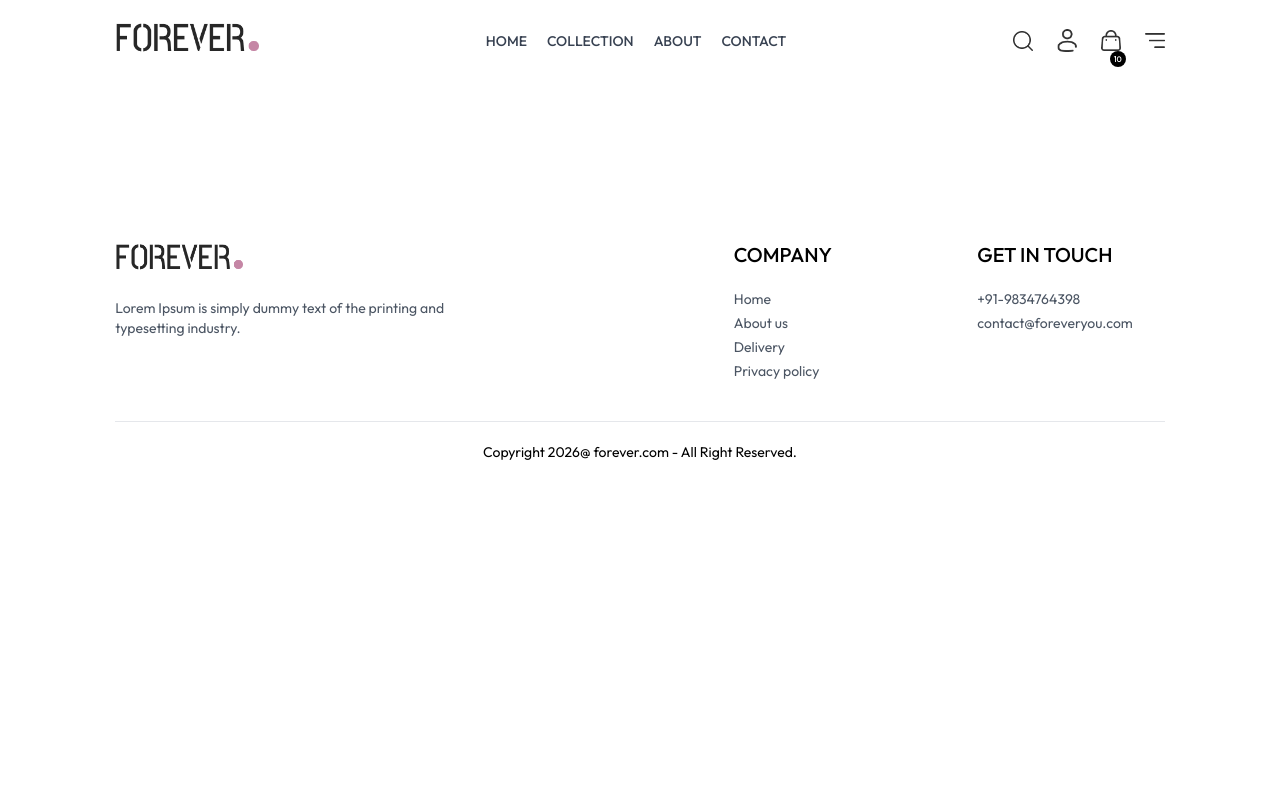
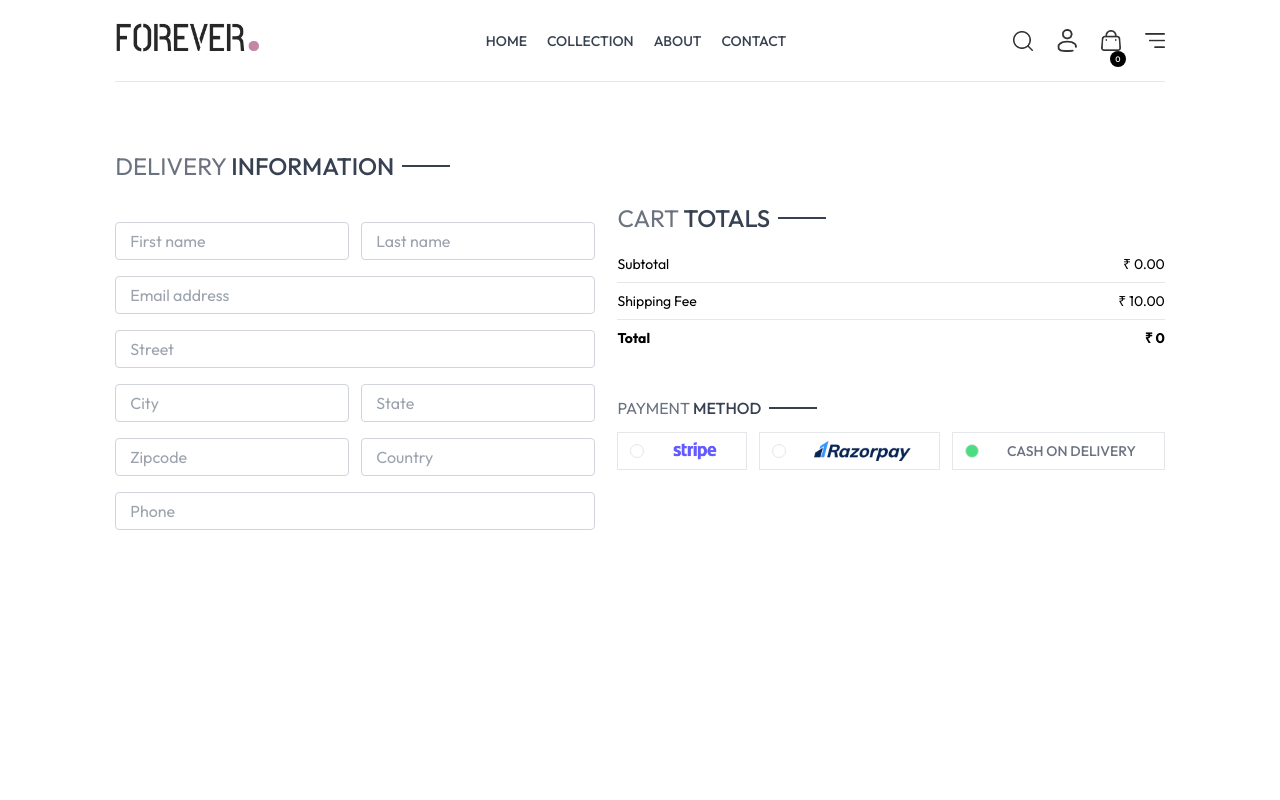
Before and after one commit to ankitapanda832-wq/FOREVER_FASHION, a React (Vite) app in the folder frontend/: page /place-order in a window 1280 px wide. Shown: the top 800 px of the page. Built offline with nearby package versions, Linux system fonts and the light colour scheme.

Commit message:
implemented placeorder part

```diff
--- a/frontend/src/App.jsx
+++ b/frontend/src/App.jsx
@@ -12,10 +12,13 @@
 import Navbar from './components/Navbar'
 import Footer from './components/Footer'
 import SearchBar from './components/SearchBar'
+import { ToastContainer, toast } from 'react-toastify';
+import 'react-toastify/dist/ReactToastify.css';
 
 const App = () => {
   return (
     <div className='px-4 sm:px-[5vw] md:px-[7vw] lg:px-[9vw]'>
+      <ToastContainer />
     <Navbar />
     <SearchBar />
 
--- /dev/null
+++ b/frontend/src/components/CartTotal.jsx
@@ -0,0 +1,38 @@
+import React, { useContext } from 'react'
+import { ShopContext } from '../context/ShopContext'
+import Title from './Title';
+
+const CartTotal = () => {
+
+  const {currency,delivery_fee,getCartAmount} = useContext(ShopContext);
+
+  return (
+    <div className='w-full'>
+        <div className='text-2xl'>
+            <Title text1={'CART'} text2={'TOTALS'} />
+        </div>
+        <div className='flex flex-col gap-2 mt-2 text-sm'>
+            <div className='flex justify-between'>
+                <p>Subtotal</p>
+                <p>{currency} {getCartAmount()}.00</p>
+
+            </div>
+            <hr />
+            <div className='flex justify-between'>
+                <p>Shipping Fee</p>
+                <p>{currency} {delivery_fee}.00</p>
+
+            </div>
+            <hr />
+            <div className='flex justify-between'>
+               <b>Total</b>
+               <b>{currency} {getCartAmount() === 0 ? 0 : getCartAmount() + delivery_fee}</b>
+            </div>
+
+        </div>
+
+    </div>
+  )
+}
+
+export default CartTotal
--- a/frontend/src/components/Navbar.jsx
+++ b/frontend/src/components/Navbar.jsx
@@ -6,7 +6,7 @@
 const Navbar = () => {
     const[visible,setVisible] = useState(false);
 
-    const {setShowSearch} = useContext(ShopContext);
+    const {setShowSearch , getCartCount} = useContext(ShopContext);
 
   return (
     <div className='flex items-center justify-between py-5 font-medium'>
@@ -49,7 +49,7 @@
             </div>
             <Link to='/cart' className='relative'>
             <img src={assets.cart_icon} className='w-5 min-w-5' alt="" />
-            <p className='absolute right-[-5px] bottom-[-5] w-4 text-center leading-4 bg-black text-white aspect-square rounded-full text-[8px]'>10</p>
+            <p className='absolute right-[-5px] bottom-[-5] w-4 text-center leading-4 bg-black text-white aspect-square rounded-full text-[8px]'>{getCartCount()}</p>
 
             </Link>
             <img onClick={()=>setVisible(true)} src={assets.menu_icon} className='w-5 cursor pointer' alt="" />
--- a/frontend/src/context/ShopContext.jsx
+++ b/frontend/src/context/ShopContext.jsx
@@ -1,5 +1,7 @@
 import { createContext, useEffect, useState } from "react";
 import { products } from "../assets/assets";
+import { toast } from "react-toastify";
+import { useNavigate } from "react-router-dom";
 
 
 export const ShopContext = createContext();
@@ -11,8 +13,15 @@
 const [search,setSearch] = useState('');
 const [showSearch,setShowSearch] = useState(false);
 const [cartItems,setCartItems] = useState({});
+const navigate = useNavigate();
 
 const addToCart = async (itemId,size) => {
+
+    if(!size){
+        toast.error('Select Product Size');
+        return;
+
+    }
 
     let cartData = structuredClone(cartItems);
 
@@ -35,16 +44,57 @@
 
 }
 
-useEffect(()=>{
-   console.log(cartItems);
+const getCartCount = () => {
+    let totalCount = 0;
+    for(const items in cartItems){
+        for(const item in cartItems[items]){
+            try {
+                if (cartItems[items][item] > 0) {
+                    totalCount += cartItems[items][item];
 
-},[cartItems])
+                }
+            } catch (error) {
 
+            }
+        }
+    }
+    return totalCount;
+}
+
+
+const updateQuantity = async (itemId,size,quantity) => {
+
+    let cartData = structuredClone(cartItems);
+
+    cartData[itemId][size] = quantity;
+
+    setCartItems(cartData);
+}
+
+const getCartAmount = () =>{
+    let totalAmount = 0;
+    for(const items in cartItems){
+        let itemInfo = products.find((product)=> product._id === items);
+        for(const item in cartItems[items]){
+            try {
+                if(cartItems[items][item] > 0){
+                     totalAmount += itemInfo.price * cartItems[items][item]
+                }
+            } catch (error) {
+
+            }
+        }
+    }
+    return totalAmount;
+}
 
 const value = {
 products,currency,delivery_fee,
 search,setSearch,showSearch,setShowSearch,
-cartItems,addToCart
+cartItems,addToCart,
+getCartCount,updateQuantity,
+getCartAmount,navigate
+
 }
 
 return(
--- a/frontend/src/pages/Cart.jsx
+++ b/frontend/src/pages/Cart.jsx
@@ -1,8 +1,81 @@
-import React from 'react'
+import React, { useContext, useEffect, useState } from 'react'
+import { ShopContext } from '../context/ShopContext'
+import Title from '../components/Title';
+import { assets } from '../assets/assets';
+import CartTotal from '../components/CartTotal';
 
 const Cart = () => {
+
+const { products, currency, cartItems ,updateQuantity , navigate} = useContext(ShopContext);
+
+const [cartData,setCartData] = useState([]);
+
+useEffect(()=>{
+
+  const tempData = [];
+  for(const items in cartItems){
+    for(const item in cartItems[items]){
+      if (cartItems[items][item] > 0) {
+        tempData.push({
+          _id: items,
+          size:item,
+          quantity:cartItems[items][item]
+        })
+
+      }
+
+    }
+
+  }
+  setCartData(tempData);
+
+
+},[cartItems])
+
   return (
-    <div>
+    <div className='border-t pt-14'>
+      <div className='text-2xl mb-3'>
+          <Title text1={'YOUR'} text2={'CART'} />
+      </div>
+      <div>
+        {
+          cartData.map((item,index)=>{
+
+             const productData = products.find((product)=> product._id === item._id);
+
+             return (
+              <div key={index} className='py-4 border-t border-b text-gray-700 grid grid-cols-[4fr_0.5fr_0.5fr] sm:grid-cols-[4fr_2fr_0.5fr] items-center gap-4'>
+                <div className='flex items-start gap-6'>
+                  <img className='w-16 sm:w-20' src={productData.image[0]} alt="" />
+                  <div>
+                    <p className='text-xs sm:text-lg font-medium'>{productData.name}</p>
+                    <div className='flex items-center gap-5 mt-2'>
+                      <p>{currency}{productData.price}</p>
+                      <p className='px-2 sm:px-3 sm:py-1 border bg-slate-50'>{item.size}</p>
+                    </div>
+                  </div>
+
+                </div>
+                <input onChange={(e)=> e.target.value === '' || e.target.value === '0' ? null : updateQuantity(item._id,item.size,Number(e.target.value))} className='border max-w-10 sm:max-w-20 px-1 sm:px-2 py-1' type="number" min={1} defaultValue={item.quantity} />
+                <img onClick={()=>updateQuantity(item._id,item.size,0)} className='w-4 mr-4 sm:w-5 cursor-pointer' src={assets.bin_icon} alt="" />
+
+              </div>
+             )
+
+          })
+        }
+      </div>
+
+    <div className='flex justify-end my-20'>
+      <div className='w-full sm:w-[450px]'>
+           <CartTotal/>
+           <div className='w-full text-end'>
+            <button onClick={()=>navigate('/place-order')} className='bg-black text-white text-sm my-8 px-8 py-3'>PROCEED TO CHECKOUT</button>
+
+           </div>
+      </div>
+
+    </div>
 
     </div>
   )
--- a/frontend/src/pages/PlaceOrder.jsx
+++ b/frontend/src/pages/PlaceOrder.jsx
@@ -1,9 +1,63 @@
-import React from 'react'
+import React, { useState } from 'react'
+import Title from '../components/Title'
+import CartTotal from '../components/CartTotal'
+import { assets } from '../assets/assets'
 
 const PlaceOrder = () => {
+
+const [method,setMethod] = useState('cod');
+
+
+
   return (
-    <div>
+    <div className='flex flex-col sm:flex-row justify-between gap-4 pt-5 sm:pt-14 min-h-[80vh] border-t'>
+       {/* ----------- Left Side ---------- */}
+      <div className='flex flex-col gap-4 w-full sm:max-w-[480px]'>
+           <div className='text-xl sm:text-2xl my-3'>
+               <Title text1={'DELIVERY'} text2={'INFORMATION'} />
+           </div>
+           <div className='flex gap-3'>
+               <input className='border border-gray-300 rounded py-1.5 px-3.5 w-full' type="text" placeholder='First name' />
+               <input className='border border-gray-300 rounded py-1.5 px-3.5 w-full' type="text" placeholder='Last name' />
+           </div>
+           <input className='border border-gray-300 rounded py-1.5 px-3.5 w-full' type="email" placeholder='Email address' />
+           <input className='border border-gray-300 rounded py-1.5 px-3.5 w-full' type="text" placeholder='Street' />
+           <div className='flex gap-3'>
+               <input className='border border-gray-300 rounded py-1.5 px-3.5 w-full' type="text" placeholder='City' />
+               <input className='border border-gray-300 rounded py-1.5 px-3.5 w-full' type="text" placeholder='State' />
+           </div>
+           <div className='flex gap-3'>
+               <input className='border border-gray-300 rounded py-1.5 px-3.5 w-full' type="number" placeholder='Zipcode' />
+               <input className='border border-gray-300 rounded py-1.5 px-3.5 w-full' type="text" placeholder='Country' />
+           </div>
+           <input className='border border-gray-300 rounded py-1.5 px-3.5 w-full' type="number" placeholder='Phone' />
+      </div>
 
+        {/* --------Right Side ----------- */}
+        <div className='mt-8'>
+          <div className='mt-8 min-w-80'>
+              <CartTotal/>
+          </div>
+            <div className='mt-12'>
+                <Title text1={'PAYMENT'} text2={'METHOD'} />
+                {/* ---------- Payment Method Selection ----------- */}
+                <div className='flex gap-3 flex-col lg:flex-row'>
+                  <div onClick={()=>setMethod('stripe')} className='flex items-center gap-3 border p-2 px-3 cursor-pointer'>
+                      <p className={`min-w-3.5 h-3.5 border rounded-full ${method === 'stripe' ? 'bg-green-400' : ''}`}></p>
+                      <img className='h-5 mx-4' src={assets.stripe_logo} alt="" />
+                  </div>
+                  <div onClick={()=>setMethod('razorpay')} className='flex items-center gap-3 border p-2 px-3 cursor-pointer'>
+                      <p className={`min-w-3.5 h-3.5 border rounded-full ${method === 'razorpay' ? 'bg-green-400' : ''}`}></p>
+                      <img className='h-5 mx-4' src={assets.razorpay_logo} alt="" />
+                  </div>
+                   <div onClick={()=>setMethod('cod')} className='flex items-center gap-3 border p-2 px-3 cursor-pointer'>
+                      <p className={`min-w-3.5 h-3.5 border rounded-full ${method === 'cod' ? 'bg-green-400' : ''}`}></p>
+                      <p className='text-gray-500 text-sm font-medium mx-4'>CASH ON DELIVERY</p>
+                  </div>
+
+                </div>
+            </div>
+        </div>
     </div>
   )
 }
```
